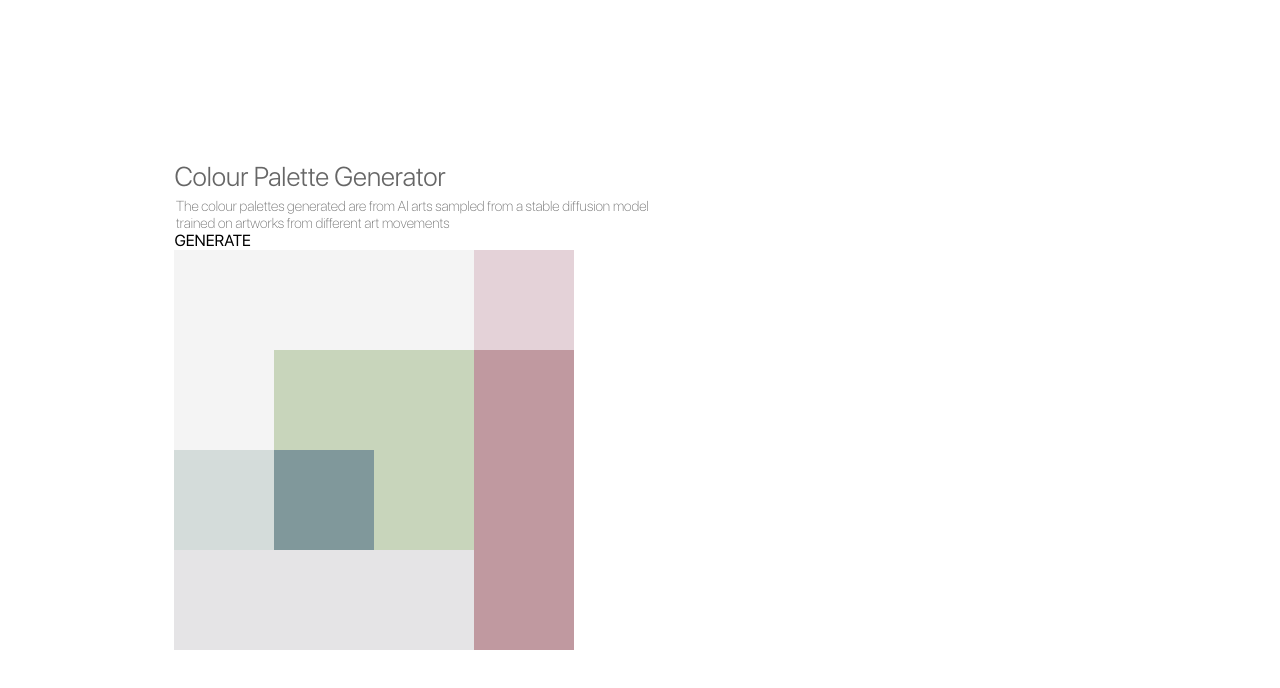
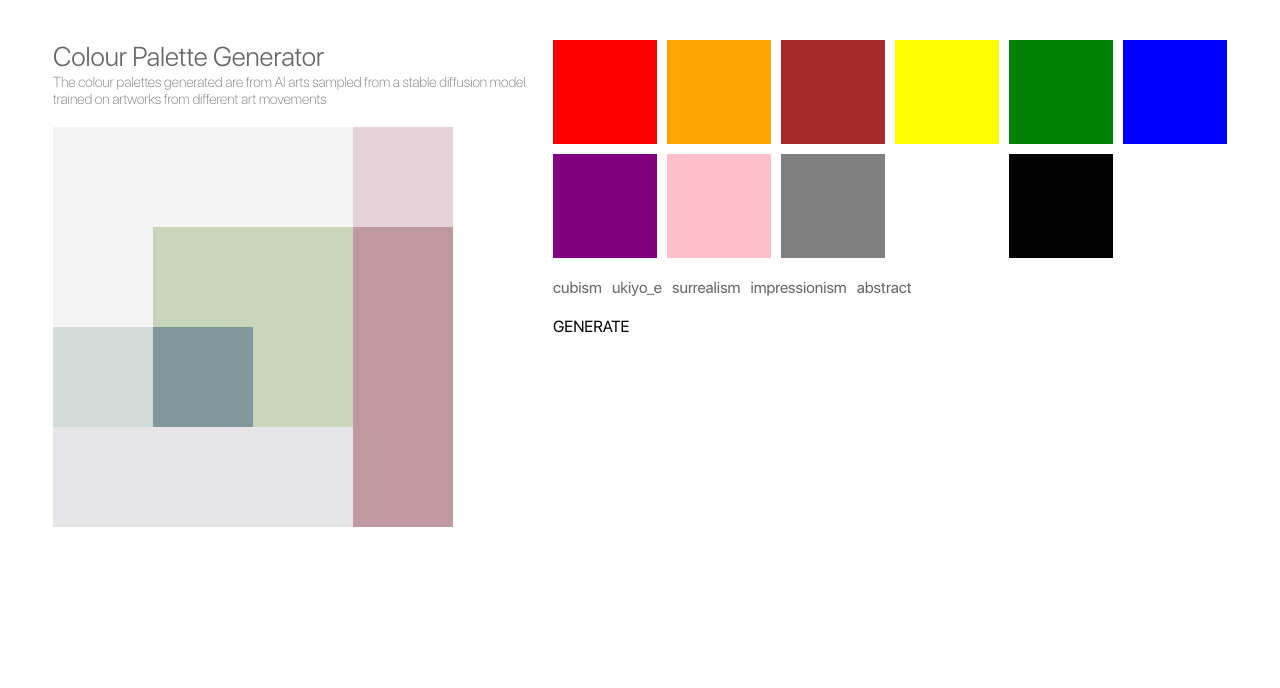
Before and after one commit to hellseggaXYZ/LOUR, a Next.js app: page / in a window 1280 px wide. Shown: the top 688 px of the page. Built offline with nearby package versions, Linux system fonts and the light colour scheme.

Commit message:
created baseline filter ui

```diff
--- a/src/app/layout.tsx
+++ b/src/app/layout.tsx
@@ -1,11 +1,27 @@
 import './globals.css'
 import type { Metadata } from 'next'
 import { Inter } from 'next/font/google'
+import localFont from '@next/font/local'
 
 export const metadata: Metadata = {
   title: 'LOUR',
   description: 'Colour Palette Generator',
 }
+
+
+const sfProDisplay = localFont({
+  src: [
+    { path: '../font/SF-Pro-Display/sf-pro-display_ultralight.woff2', weight: '100',  style: 'normal' },
+    { path: '../font/SF-Pro-Display/sf-pro-display_light.woff2', weight: '200',  style: 'normal' },
+    { path: '../font/SF-Pro-Display/sf-pro-display_thin.woff2', weight: '300',  style: 'normal' },
+    { path: '../font/SF-Pro-Display/sf-pro-display_regular.woff2', weight: '400',  style: 'normal' },
+    { path: '../font/SF-Pro-Display/sf-pro-display_medium.woff2', weight: '500',  style: 'normal' },
+    { path: '../font/SF-Pro-Display/sf-pro-display_semibold.woff2', weight: '600',  style: 'normal' },
+    { path: '../font/SF-Pro-Display/sf-pro-display_bold.woff2', weight: '700',  style: 'normal' },
+  ],
+  variable:'--font',
+})
+
 
 export default function RootLayout({
   children,
@@ -14,7 +30,7 @@ export default function RootLayout({
 }) {
   return (
     <html lang="en">
-      <body>{children}</body>
+      <body className={sfProDisplay.className}>{children}</body>
     </html>
   )
 }
--- a/src/app/page.module.css
+++ b/src/app/page.module.css
@@ -1,3 +1,28 @@
+.main {
+  margin-top: 5vh;
+  display: flex;
+  flex-direction: row;
+  justify-content: center;
+}
+
+.leftPanel {
+  display: flex;
+  flex-direction: column;
+  gap: 20px;
+}
+
+.rightPanel {
+  display: flex;
+  flex-direction: column;
+  justify-content: flex-start;
+  gap: 20px;
+}
+
+.titleContainer {
+  display: flex;
+  flex-direction: column;
+}
+
 .title {
   font-family: var(--font);
   font-size: 1.7rem;
@@ -11,17 +36,38 @@
   font-weight: 300;
   width: 500px;
   color: #666666;
-  margin-top: 0.5vh;
-  margin-left: 0.13vw
 }
 
-.titleContainer {
-  display: flex;
-  flex-direction: column;
-  margin-top: 20vh;
-  margin-left: 13vw;
+
+.colorButtonGrid {
+  display: grid;
+  grid-template-columns: repeat(6, 1fr); /* Adjust based on your layout needs */
+  gap: 10px; /* Space between grid items */
+  width: fit-content;
 }
 
+
+.styleButtonRow {
+  display: flex;
+  flex-direction: row;
+  justify-content: flex-start;
+  align-items: center;
+  gap: 10px;
+}
+
+.styleButton {
+  cursor: pointer;
+  color: #666;
+}
+
+.styleButton:hover {
+  opacity: 0.7;
+}
+
+.styleButton.selected {
+  color: black;
+  text-decoration: underline;
+}
 
 .button {
   cursor: pointer;
--- a/src/app/page.tsx
+++ b/src/app/page.tsx
@@ -2,23 +2,11 @@
 
 import { useState, useEffect } from 'react'
 import styles from './page.module.css'
-import localFont from '@next/font/local'
 import ColorGrid from '@/components/ColorGrid'
+import ColorButton from '@/components/ColorButton'
 import { styleFilters, colorFilters, StyleFilter, ColorFilter, Palette } from '@/types/pallete'
 import { fetchPalettes } from '@/server/db'
 
-const sfProDisplay = localFont({
-  src: [
-    { path: '../font/SF-Pro-Display/sf-pro-display_ultralight.woff2', weight: '100',  style: 'normal' },
-    { path: '../font/SF-Pro-Display/sf-pro-display_light.woff2', weight: '200',  style: 'normal' },
-    { path: '../font/SF-Pro-Display/sf-pro-display_thin.woff2', weight: '300',  style: 'normal' },
-    { path: '../font/SF-Pro-Display/sf-pro-display_regular.woff2', weight: '400',  style: 'normal' },
-    { path: '../font/SF-Pro-Display/sf-pro-display_medium.woff2', weight: '500',  style: 'normal' },
-    { path: '../font/SF-Pro-Display/sf-pro-display_semibold.woff2', weight: '600',  style: 'normal' },
-    { path: '../font/SF-Pro-Display/sf-pro-display_bold.woff2', weight: '700',  style: 'normal' },
-  ],
-  variable:'--font',
-})
 
 export default function Home() {
   const [colors, setColors] = useState<[string, string, string, string, string, string, string]>(
@@ -53,7 +41,6 @@ export default function Home() {
 
     const newPalettes = await fetchPalettes(styleFilter, colorFilter)
 
-    console.log(newPalettes)
 
     let selectedPalette;
     let attempts = 0;
@@ -77,19 +64,62 @@ export default function Home() {
   }
 
 
+  return (
+    <main className={styles.main}>
+      <div className={styles.leftPanel}>
+        <div className={styles.titleContainer}>
+          <div className={styles.title} >Colour Palette Generator</div>
+          <div className={styles.body}>
+            The colour palettes generated are from AI arts sampled from a stable diffusion model trained on artworks from different art movements
+          </div>
+        </div>
+        <ColorGrid colors={colors}/>
+      </div>
 
-  return (
-    <main className={sfProDisplay.className}>
-      <div className={styles.titleContainer}>
-        <div className={styles.title} >Colour Palette Generator</div>
-        <div className={styles.body}>
-          The colour palettes generated are from AI arts sampled from a stable diffusion model trained on artworks from different art movements
+      <div className={styles.rightPanel}>
+        <div className={styles.colorButtonGrid}>
+          {colorFilters.map(( filter, index ) => (
+            <div
+              key={`color-filter-${index}`}
+              onClick={() => {
+                setColorFilter(prev => {
+                  return {
+                    ...prev,
+                    [filter]: !prev[filter]
+                  }
+                })
+              }}
+            >
+              <ColorButton
+                colorName={filter}
+                selected={colorFilter[filter]}
+              />
+            </div>
+          ))}
+        </div>
+        <div className={styles.styleButtonRow}>
+          {styleFilters.map(( filter, index ) => (
+            <div
+              key={`style-filter-${index}`}
+              onClick={() => {
+                setStyleFilter((prev) => {
+                  return {
+                    [filter]: true
+                  } as StyleFilter
+                })
+              }}
+            >
+              <div className={`${styles.styleButton} ${styleFilter[filter] ? styles.selected : ''}`} >
+                {filter}
+              </div>
+            </div>
+          ))}
         </div>
         <div className={styles.button} onClick={() => {handleGenerate()}}>
           GENERATE
         </div>
-        <ColorGrid colors={colors}/>
       </div>
+
     </main>
   )
 }
--- /dev/null
+++ b/src/components/ColorButton.module.css
@@ -0,0 +1,14 @@
+.colorButton {
+  width: 100px;
+  height: 100px;
+  border: 2px solid transparent;
+  cursor: pointer;
+}
+
+.colorButton:hover {
+  opacity: 0.8;
+}
+
+.colorButton.selected {
+  border: 2px solid black;
+}
--- /dev/null
+++ b/src/components/ColorButton.tsx
@@ -0,0 +1,14 @@
+import React from 'react';
+import styles from './ColorButton.module.css';
+
+function ColorButton({ colorName, selected }: { colorName: string, selected: boolean }) {
+  const className = selected ? `${styles.colorButton} ${styles.selected}` : styles.colorButton;
+
+  return (
+    <div className={className} style={{ backgroundColor: colorName }} />
+  );
+
+}
+
+
+export default ColorButton;
--- a/src/types/pallete.ts
+++ b/src/types/pallete.ts
@@ -13,7 +13,19 @@ export type ColorFilter = {
 }
 
 // string array of color names
-export const colorFilters = Object.keys({} as ColorFilter) as (keyof ColorFilter)[];
+export const colorFilters = Object.keys({
+  red: false,
+  orange: false,
+  brown: false,
+  yellow: false,
+  green: false,
+  blue: false,
+  purple: false,
+  pink: false,
+  gray: false,
+  white: false,
+  black: false,
+} as ColorFilter) as (keyof ColorFilter)[];
 
 export type StyleFilter = {
   cubism: boolean;
@@ -24,12 +36,17 @@ export type StyleFilter = {
 }
 
 // string array of style names
-export const styleFilters = Object.keys({} as StyleFilter) as (keyof StyleFilter)[];
+export const styleFilters = Object.keys({
+  cubism: false,
+  ukiyo_e: false,
+  surrealism: false,
+  impressionism: false,
+  abstract: false,
+} as StyleFilter) as (keyof StyleFilter)[];
 
 export type Palette = {
   paletteId: number;
   image: string;
   styleId: number;
   colors: [string, string, string, string, string, string, string]; // exactly 7 colors
-  // colorFilters: ColorFilter;
 };
```
